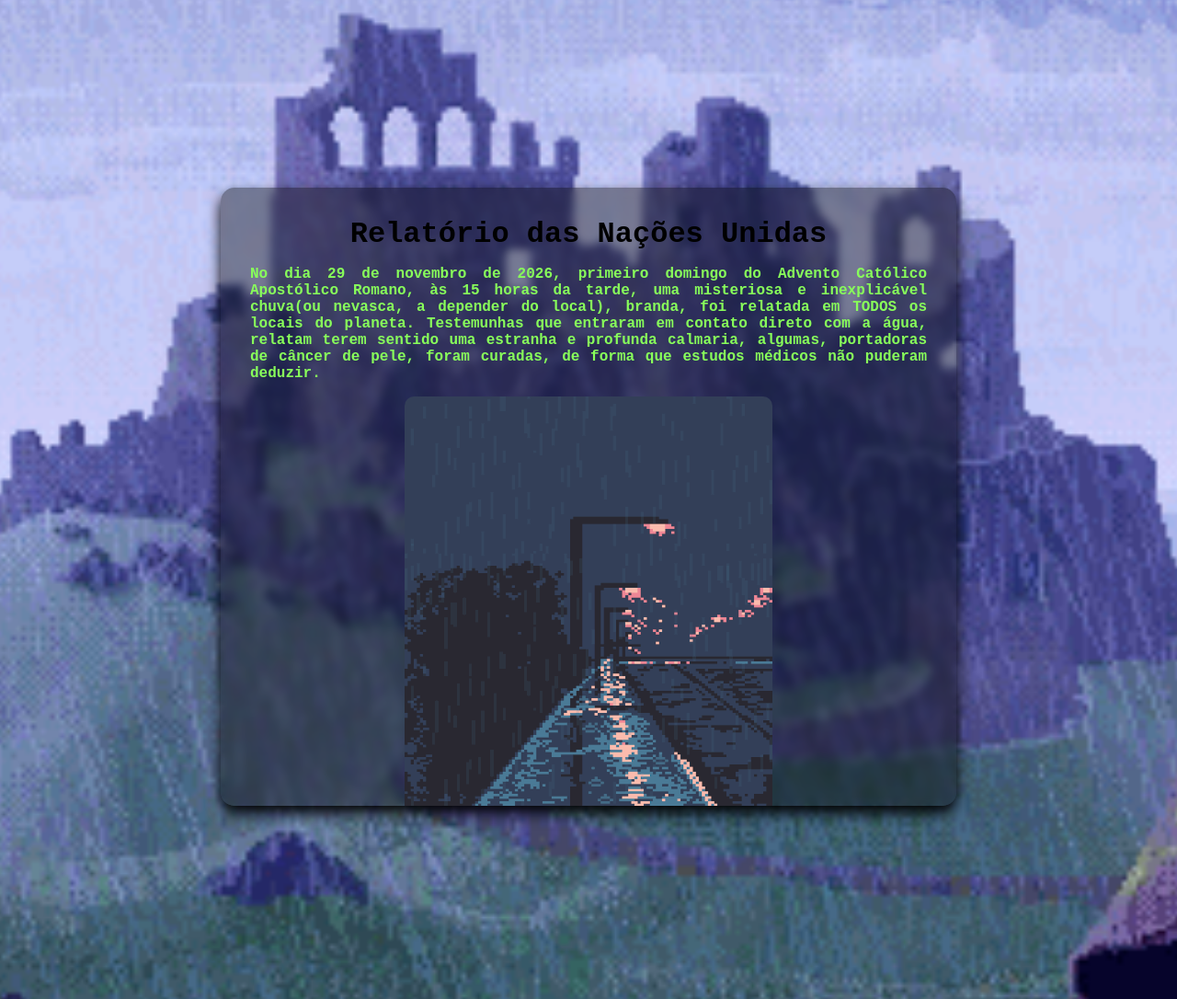
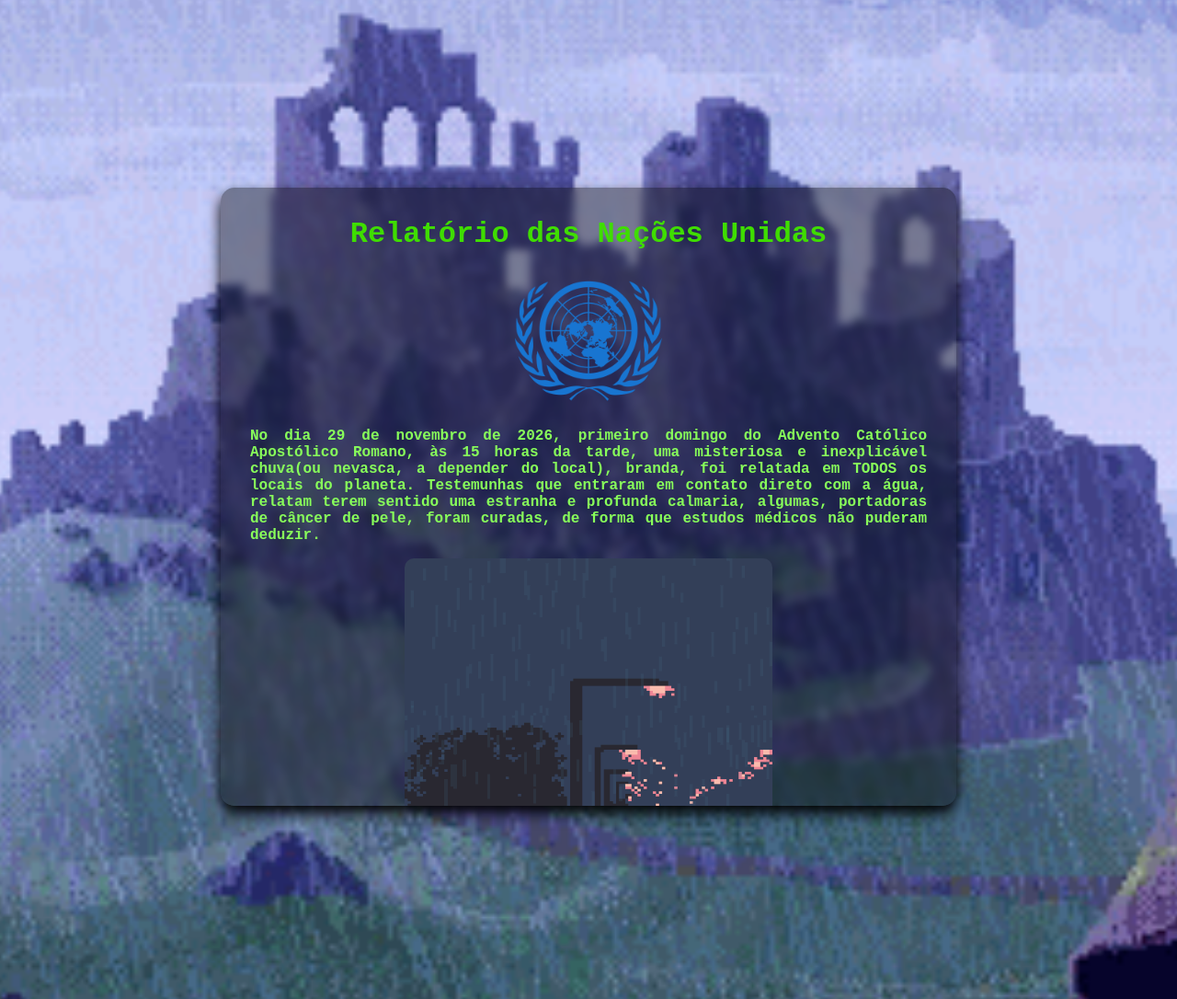
Before and after one commit to FranciscoSilv4a/Dont-Look-at-Me, a PHP site: page /story.php in a window 1280 px wide. Shown: the part 730-1816 px from the top of the page at 92% size. Run offline with PHP 8.4, Linux system fonts and the light colour scheme.

Commit message:
mudanças na página de história

```diff
--- a/story.php
+++ b/story.php
@@ -14,6 +14,7 @@
 <body>
     <div class="scrollableContainer">
         <h1 class="title">Relatório das Nações Unidas</h1>
+        <img class="imagem" id="imgOnu" src="issets/onuLogo.png" alt="ONU logo"></img>
         <p class="txt">
             No dia 29 de novembro de 2026, primeiro domingo do Advento Católico Apostólico Romano, às 15 horas da tarde,
             uma misteriosa e inexplicável chuva(ou nevasca, a depender do local), branda, foi relatada em TODOS os locais do planeta.
@@ -33,9 +34,9 @@
             como raiva, medo, solidão, e alegria, porém, todas EXTREMAMENTE LETAIS, devido à desafiarem a mente humana de tal
             modo a induzir loucura, suicído, sadismo e esquizofrenia, podendo também serem agressivos.
         </p>
-        <img id="img2" src="" alt="">
-        <img id="img3" src="" alt="">
-        <img id="img4" src="" alt="">
+        <img class="imagem" id="img2" src="issets/neutro.jpeg" alt="neutro">
+        <img class="imagem" id="img3" src="issets/agressivoImage.jpeg" alt="agressivo">
+        <img class="imagem" id="img4" src="issets/voidPixelated.jpeg" alt="lambda">
         <p class="txt">
             A ONU criou um departamento de pesquisa e neutralização de anomalias, que estuda e coleta relatos de pessoas que
             interagiram direta ou indiretamente com eventos, criaturas, artefatos ou locais anômalos. Através de agora semanas
@@ -60,6 +61,10 @@
             Agradecemos sua bravura ao se alistar para tal operação, consciente dos riscos e alta letalidade da mesma. Deus te
             proteja e guie, através do vale da sombra da morte, nossa antiga casa.
         </p>
+        <div class="btnContainer">
+            <button class="btn" id="btnRetornar">Retornar</button>
+            <button class="btn" id="btnProximo">Próximo</button>
+        </div>
     </div>
     <p class="version">Versão 0.01</p>
 </body>
--- a/style/story.css
+++ b/style/story.css
@@ -29,6 +29,7 @@
     align-items: flex-start;
     flex-wrap: wrap;
     row-gap: 1rem;
+    column-gap: 1rem;
     height: 42rem;
     width: 50rem;
     padding: 2rem;
@@ -39,15 +40,60 @@
     backdrop-filter: blur(5px);
     box-shadow: 0rem 0.5rem 1rem black;
 }
+::-webkit-scrollbar {
+    background: #06042b;
+    border: 2px solid #57427a;
+}
+::-webkit-scrollbar-thumb {
+    background: #79689c;
+    border: 2px solid #57427a;
+    cursor: pointer;
+}
+.title {
+    width: 100%;
+    text-align: center;
+    color: #3fdd00;
+    font-weight: bolder;
+}
 .txt {
     text-align: justify;
     color: #88ff5a;
     font-weight: bold;
 }
+.imagem {
+    height: 15rem;
+    width: 15rem;
+    border-radius: 10px;
+}
 #img1 {
     height: 30rem;
     width: 25rem;
-    border-radius: 10px;
+}
+#imgOnu {
+    height: 10rem;
+    width: 10rem;
+}
+.btnContainer {
+    display: flex;
+    justify-content: space-between;
+    align-items: center;
+    width: 100%;
+}
+.btn {
+    height: 4rem;
+    width: 10rem;
+    background-image: linear-gradient(140deg,#79689c,#57427a,#1f0731);
+    box-shadow: 0.5rem 0.5rem #06042b;
+    border: 2px solid #06042b;
+    font-size: larger;
+    font-weight: bold;
+    color: #c8cc98;
+    text-shadow: 1.5px 1.5px #06042b, -1.5px -1.5px #06042b;
+    cursor: pointer;
+    transition: all 0.25s;
+}
+.btn:hover {
+    width: 14rem;
 }
 .version {
     position: absolute;
```
Also changed, not shown: lvl1.php (added, +27 -0 lines), issets/agressivoImage.jpeg (added), issets/neutro.jpeg (added), issets/onuLogo.png (added), issets/voidPixelated.jpeg (added), style/lvl1.css (added).
